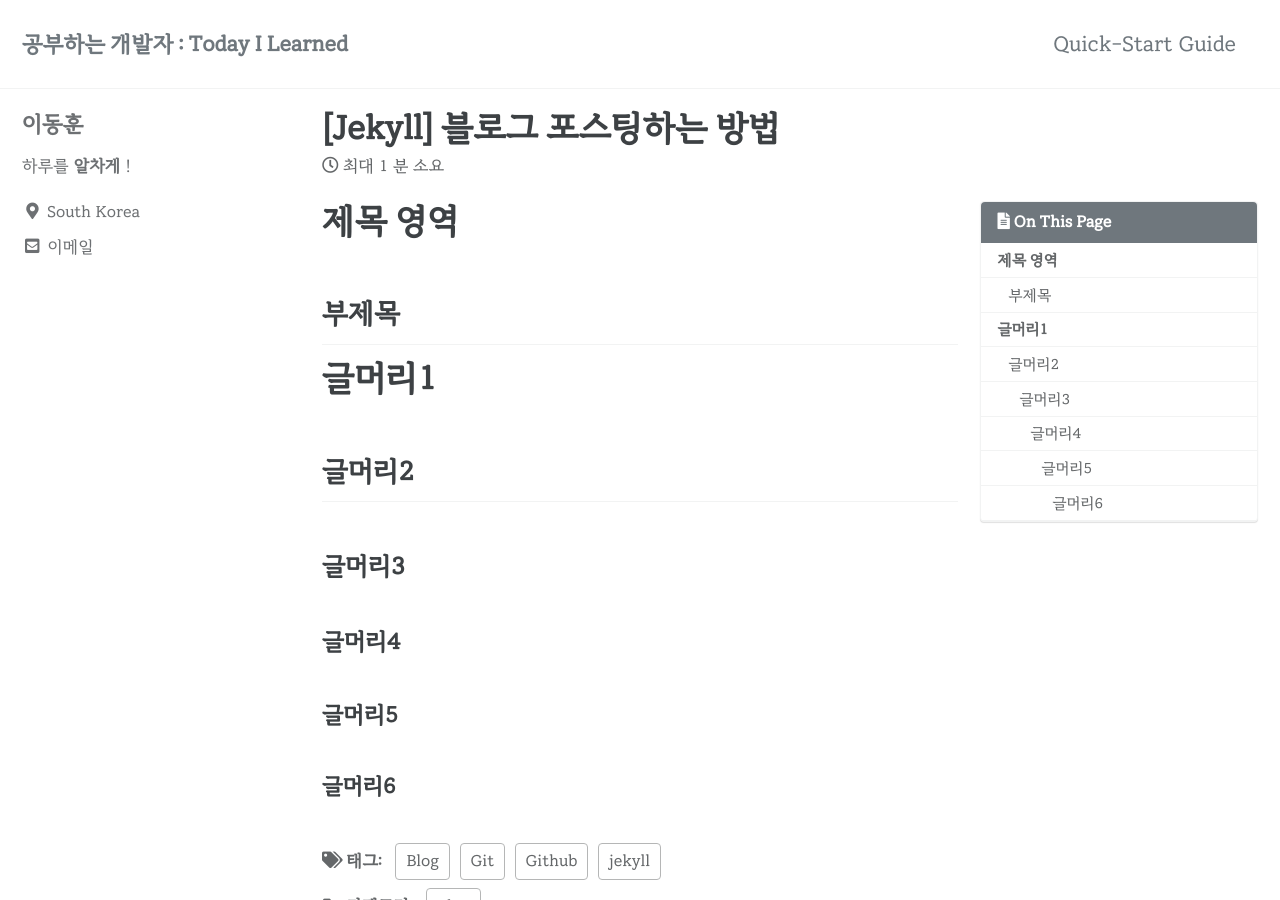
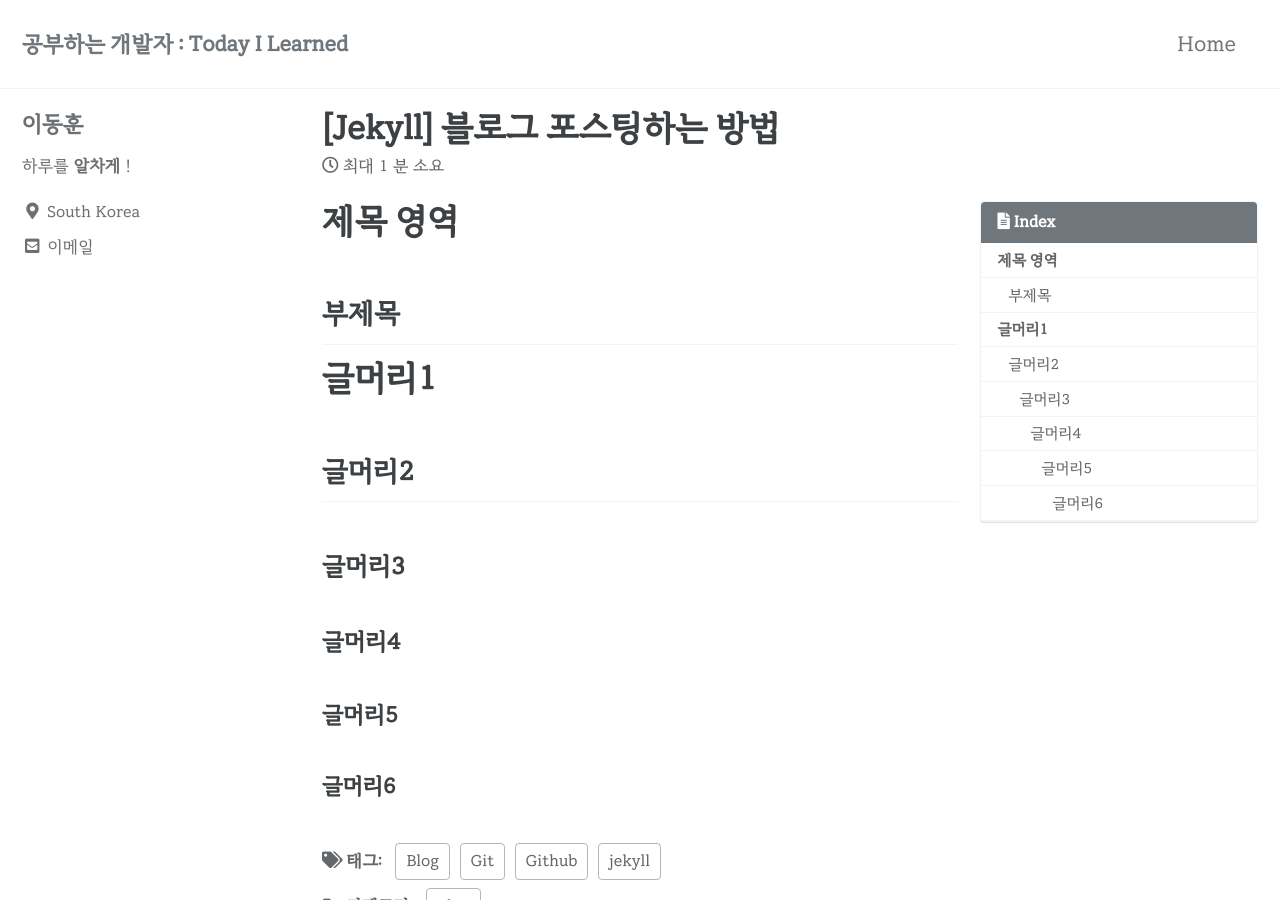
Before and after one commit to gchlee2/gchlee2.github.io, a Jekyll site: the page built from _posts/2021-08-10-my-first-post.md, in a window 1280 px wide and 900 px high. Built offline with Jekyll 4.4.1, drawn with Linux system fonts in a browser that asks for light colours; cached includes are drawn as plain includes.

Commit message:
네비게이션 설정 및 애널리틱스 연계

```diff
--- a/_config.yml
+++ b/_config.yml
@@ -93,9 +93,9 @@ social:
 
 # Analytics
 analytics:
-  provider               : false # false (default), "google", "google-universal", "google-gtag", "custom"
+  provider               : "google-gtag" # false (default), "google", "google-universal", "google-gtag", "custom"
   google:
-    tracking_id          :
+    tracking_id          : "G-C0YD2N9FQJ"
     anonymize_ip         : # true, false (default)
 
 
--- a/_data/navigation.yml
+++ b/_data/navigation.yml
@@ -1,6 +1,6 @@
 # main links
 main:
-  - title: "Quick-Start Guide"
+  - title: "Home"
     url: https://mmistakes.github.io/minimal-mistakes/docs/quick-start-guide/
   # - title: "About"
   #   url: https://mmistakes.github.io/minimal-mistakes/about/
--- a/_data/ui-text.yml
+++ b/_data/ui-text.yml
@@ -605,7 +605,7 @@ ko: &DEFAULT_KO
   breadcrumb_separator       : "/"
   menu_label                 : "토글 메뉴"
   search_label               :
-  toc_label                  : "On This Page"
+  toc_label                  : "Index"
   ext_link_label             : "직접 링크"
   less_than                  : "최대"
   minute_read                : "분 소요"
```
